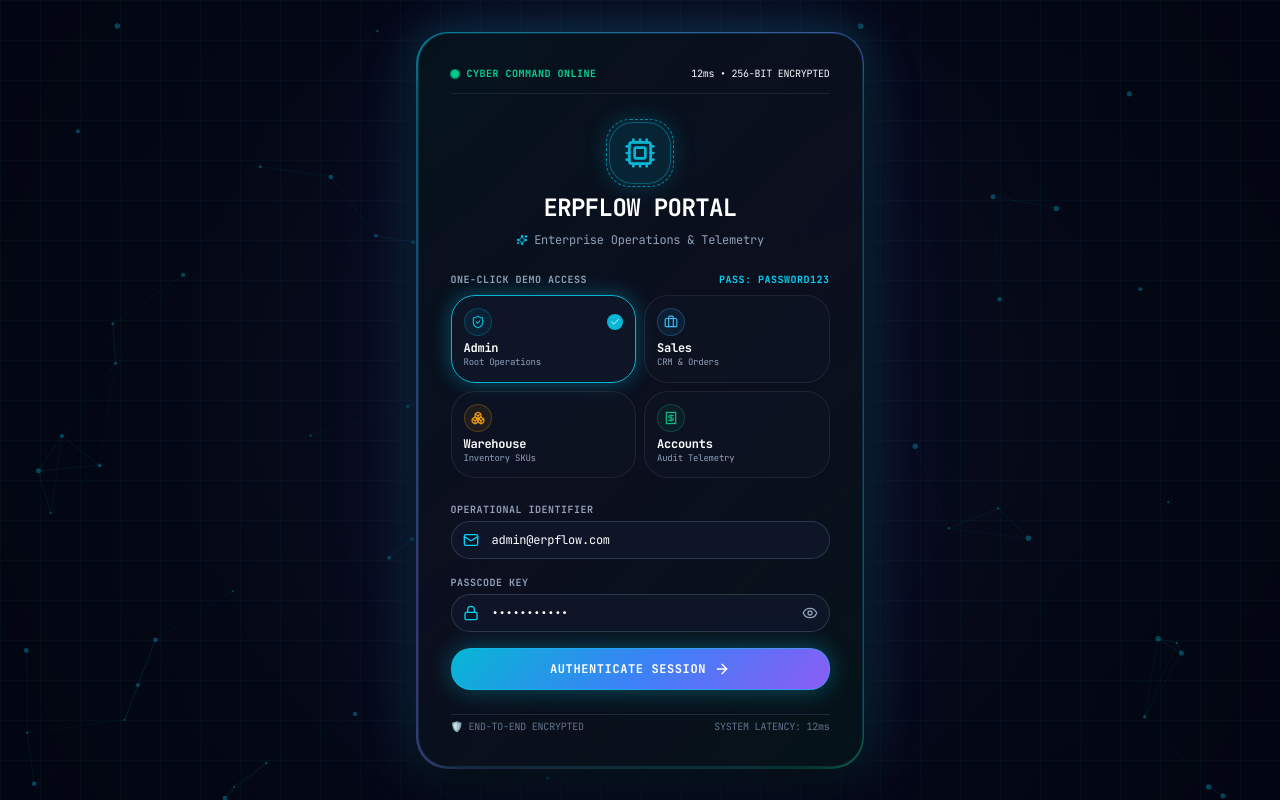
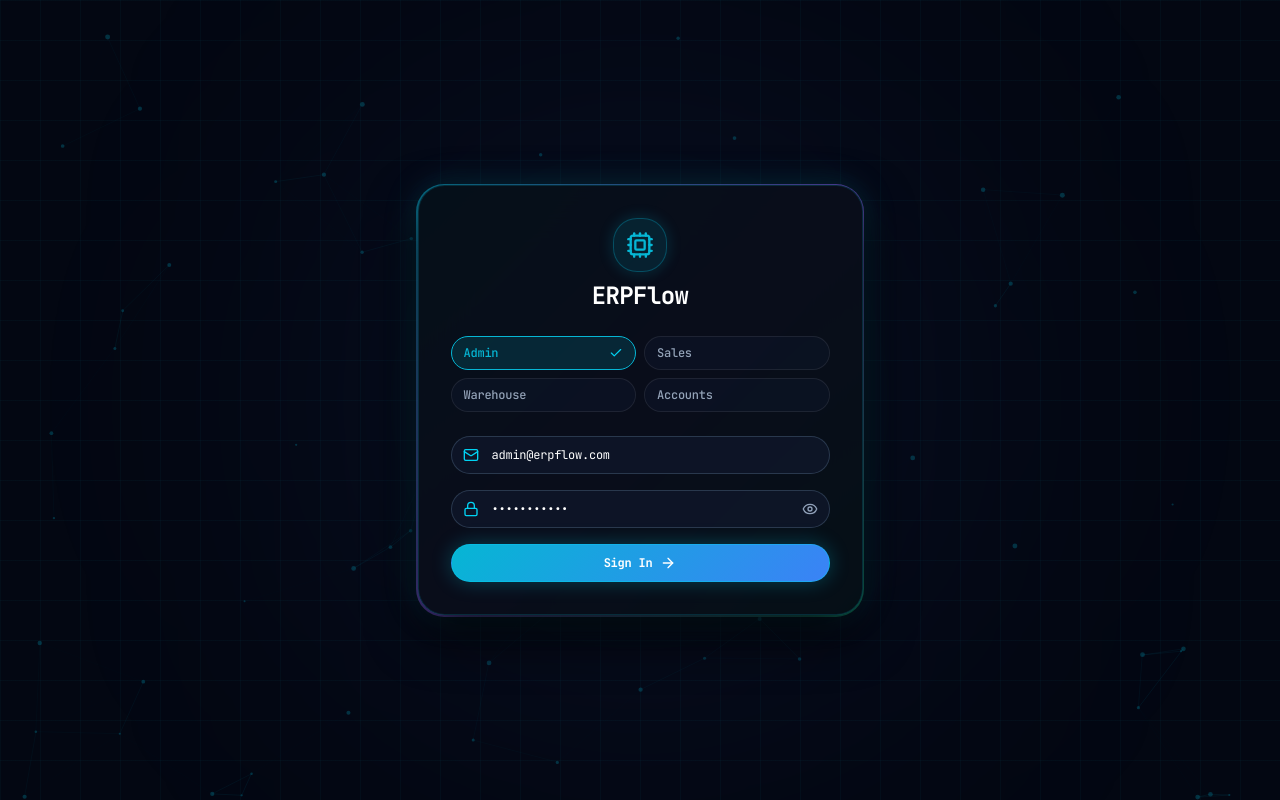
Before and after one commit to Saisradha/FundsERP, a React (Vite) app in the folder frontend/: page / in a window 1280 px wide. Built offline with nearby package versions, Linux system fonts and the light colour scheme.

Commit message:
style: streamline login page UI to clean minimal card

```diff
--- a/frontend/src/pages/LoginPage.tsx
+++ b/frontend/src/pages/LoginPage.tsx
@@ -1,10 +1,8 @@
 import React, { useState, useEffect, useRef } from 'react';
 import { motion } from 'framer-motion';
-import { Lock, Mail, ArrowRight, Cpu, Eye, EyeOff, Check, ShieldCheck, Briefcase, Boxes, Receipt, Sparkles } from 'lucide-react';
+import { Lock, Mail, ArrowRight, Cpu, Eye, EyeOff, Check } from 'lucide-react';
 import { apiRequest } from '../services/api';
 import { useAuthStore } from '../store/useAuthStore';
-import { Button } from '../components/ui/Button';
-import { Input } from '../components/ui/Input';
 import { toast } from '../components/ui/Toast';
 
 interface LoginPageProps {
@@ -12,10 +10,10 @@ interface LoginPageProps {
 }
 
 const rolePresets = [
-  { role: 'Admin', title: 'Root Operations', email: 'admin@erpflow.com', icon: ShieldCheck, color: '#06B6D4', glow: 'rgba(6, 182, 212, 0.4)' },
-  { role: 'Sales', title: 'CRM & Orders', email: 'sales@erpflow.com', icon: Briefcase, color: '#38BDF8', glow: 'rgba(56, 189, 248, 0.4)' },
-  { role: 'Warehouse', title: 'Inventory SKUs', email: 'warehouse@erpflow.com', icon: Boxes, color: '#F59E0B', glow: 'rgba(245, 158, 11, 0.4)' },
-  { role: 'Accounts', title: 'Audit Telemetry', email: 'accounts@erpflow.com', icon: Receipt, color: '#10B981', glow: 'rgba(16, 185, 129, 0.4)' },
+  { role: 'Admin', email: 'admin@erpflow.com' },
+  { role: 'Sales', email: 'sales@erpflow.com' },
+  { role: 'Warehouse', email: 'warehouse@erpflow.com' },
+  { role: 'Accounts', email: 'accounts@erpflow.com' },
 ];
 
 /* Particle Background Canvas */
@@ -40,15 +38,15 @@ const CyberParticleCanvas = () => {
     window.addEventListener('resize', handleResize);
 
     const particles: Array<{ x: number; y: number; vx: number; vy: number; radius: number }> = [];
-    const particleCount = Math.floor(Math.min(width, height) / 11);
+    const particleCount = Math.floor(Math.min(width, height) / 12);
 
     for (let i = 0; i < particleCount; i++) {
       particles.push({
         x: Math.random() * width,
         y: Math.random() * height,
-        vx: (Math.random() - 0.5) * 0.7,
-        vy: (Math.random() - 0.5) * 0.7,
-        radius: Math.random() * 1.8 + 1,
+        vx: (Math.random() - 0.5) * 0.6,
+        vy: (Math.random() - 0.5) * 0.6,
+        radius: Math.random() * 1.5 + 1,
       });
     }
 
@@ -65,7 +63,7 @@ const CyberParticleCanvas = () => {
 
         ctx.beginPath();
         ctx.arc(p1.x, p1.y, p1.radius, 0, Math.PI * 2);
-        ctx.fillStyle = 'rgba(6, 182, 212, 0.5)';
+        ctx.fillStyle = 'rgba(6, 182, 212, 0.4)';
         ctx.fill();
 
         for (let j = i + 1; j < particles.length; j++) {
@@ -74,12 +72,12 @@ const CyberParticleCanvas = () => {
           const dy = p1.y - p2.y;
           const dist = Math.sqrt(dx * dx + dy * dy);
 
-          if (dist < 140) {
+          if (dist < 130) {
             ctx.beginPath();
             ctx.moveTo(p1.x, p1.y);
             ctx.lineTo(p2.x, p2.y);
-            ctx.strokeStyle = `rgba(6, 182, 212, ${0.28 * (1 - dist / 140)})`;
-            ctx.lineWidth = 0.7;
+            ctx.strokeStyle = `rgba(6, 182, 212, ${0.25 * (1 - dist / 130)})`;
+            ctx.lineWidth = 0.6;
             ctx.stroke();
           }
         }
@@ -96,7 +94,7 @@ const CyberParticleCanvas = () => {
     };
   }, []);
 
-  return <canvas ref={canvasRef} className="absolute inset-0 pointer-events-none z-0 opacity-70" />;
+  return <canvas ref={canvasRef} className="absolute inset-0 pointer-events-none z-0 opacity-60" />;
 };
 
 export const LoginPage: React.FC<LoginPageProps> = ({ onSuccess }) => {
@@ -127,7 +125,7 @@ export const LoginPage: React.FC<LoginPageProps> = ({ onSuccess }) => {
       toast.success(`Welcome back, ${res.data.user.name}`);
       onSuccess();
     } catch (err: any) {
-      setError(err.message || 'Invalid authorization credentials');
+      setError(err.message || 'Invalid email or password');
     } finally {
       setLoading(false);
     }
@@ -140,102 +138,66 @@ export const LoginPage: React.FC<LoginPageProps> = ({ onSuccess }) => {
       {/* Cyber Particle Background Canvas */}
       <CyberParticleCanvas />
 
-      {/* Multi-Spectrum Ambient Background Lighting */}
-      <div className="absolute top-1/2 left-1/2 -translate-x-1/2 -translate-y-1/2 w-[750px] h-[750px] rounded-full blur-[200px] pointer-events-none"
-           style={{ background: 'radial-gradient(circle, rgba(6, 182, 212, 0.18) 0%, rgba(139, 92, 246, 0.12) 40%, transparent 75%)' }} />
+      {/* Ambient Radial Background Glow */}
+      <div className="absolute top-1/2 left-1/2 -translate-x-1/2 -translate-y-1/2 w-[600px] h-[600px] rounded-full blur-[160px] pointer-events-none"
+           style={{ background: 'radial-gradient(circle, rgba(6, 182, 212, 0.15) 0%, rgba(139, 92, 246, 0.08) 50%, transparent 80%)' }} />
 
-      {/* Animated Glowing Outer Border Container */}
+      {/* Glowing Outer Border Wrapper */}
       <motion.div
-        initial={{ opacity: 0, y: 24, scale: 0.96 }}
+        initial={{ opacity: 0, y: 20, scale: 0.97 }}
         animate={{ opacity: 1, y: 0, scale: 1 }}
-        transition={{ duration: 0.45, ease: [0.16, 1, 0.3, 1] }}
-        className="w-full max-w-md p-[1.5px] rounded-[32px] relative z-10 shadow-2xl"
+        transition={{ duration: 0.35, ease: [0.16, 1, 0.3, 1] }}
+        className="w-full max-w-sm sm:max-w-md p-[1.5px] rounded-[28px] relative z-10 shadow-2xl"
         style={{
-          background: 'linear-gradient(135deg, rgba(6, 182, 212, 0.8), rgba(139, 92, 246, 0.8) 50%, rgba(16, 185, 129, 0.8))',
-          boxShadow: '0 0 50px rgba(6, 182, 212, 0.25), 0 0 100px rgba(139, 92, 246, 0.15)',
+          background: 'linear-gradient(135deg, rgba(6, 182, 212, 0.6), rgba(139, 92, 246, 0.6) 50%, rgba(16, 185, 129, 0.6))',
+          boxShadow: '0 0 35px rgba(6, 182, 212, 0.15)',
         }}
       >
-        {/* Inner Glassmorphic Card */}
+        {/* Inner Clean Card */}
         <div
-          className="w-full rounded-[30.5px] p-7 sm:p-8 space-y-6 cyber-glass-panel"
-          style={{ backgroundColor: 'rgba(6, 11, 20, 0.94)', backdropFilter: 'blur(30px)' }}
+          className="w-full rounded-[26.5px] p-7 sm:p-8 space-y-6 cyber-glass-panel"
+          style={{ backgroundColor: 'rgba(6, 11, 20, 0.95)', backdropFilter: 'blur(24px)' }}
         >
-          {/* Header Status Bar */}
-          <div className="flex items-center justify-between text-[10px] font-mono border-b pb-3"
-               style={{ borderColor: 'var(--color-border)' }}>
-            <div className="flex items-center gap-2">
-              <span className="w-2 h-2 rounded-full bg-emerald-400 animate-beacon" />
-              <span className="font-bold tracking-wider text-emerald-400">CYBER COMMAND ONLINE</span>
+          {/* Simple Logo & Brand Header */}
+          <div className="text-center space-y-2">
+            <div className="inline-flex p-3 rounded-2xl border"
+                 style={{
+                   backgroundColor: 'rgba(6, 182, 212, 0.12)',
+                   borderColor: 'rgba(6, 182, 212, 0.3)',
+                   color: '#06B6D4',
+                   boxShadow: '0 0 15px rgba(6, 182, 212, 0.2)'
+                 }}>
+              <Cpu className="w-7 h-7" />
             </div>
-            <span className="font-mono text-tertiary">12ms • 256-BIT ENCRYPTED</span>
+            <h1 className="text-2xl font-bold tracking-tight font-mono text-white">
+              ERPFlow
+            </h1>
           </div>
 
-          {/* Brand Core Header */}
-          <div className="text-center space-y-2 pt-1">
-            <div className="relative inline-flex items-center justify-center p-3.5 rounded-2xl border"
-                 style={{
-                   backgroundColor: 'rgba(6, 182, 212, 0.12)',
-                   borderColor: 'rgba(6, 182, 212, 0.4)',
-                   color: '#06B6D4',
-                   boxShadow: '0 0 25px rgba(6, 182, 212, 0.3)'
-                 }}>
-              <Cpu className="w-8 h-8 relative z-10" />
-              {/* Spinning Orbit Ring */}
-              <div className="absolute inset-[-4px] border border-dashed border-cyan-400/60 rounded-2xl animate-spin-slow pointer-events-none" />
-            </div>
-            <h1 className="text-2xl font-bold tracking-tight font-mono uppercase text-white">
-              ERPFLOW PORTAL
-            </h1>
-            <p className="text-xs font-mono text-slate-400 flex items-center justify-center gap-1.5">
-              <Sparkles className="w-3 h-3 text-cyan-400" /> Enterprise Operations & Telemetry
-            </p>
-          </div>
-
-          {/* Interactive Role Micro-Cards Grid */}
-          <div className="space-y-2">
-            <div className="flex justify-between items-center text-[10px] font-mono font-bold uppercase tracking-wider text-slate-400">
-              <span>ONE-CLICK DEMO ACCESS</span>
-              <span className="text-cyan-400">PASS: password123</span>
-            </div>
+          {/* Simple Clean Role Selection Pills */}
           <div className="grid grid-cols-2 gap-2">
             {rolePresets.map((r) => {
-                const Icon = r.icon;
               const isSelected = email === r.email;
               return (
-                  <motion.button
+                <button
                   key={r.role}
                   type="button"
-                    whileHover={{ scale: 1.02 }}
-                    whileTap={{ scale: 0.98 }}
                   onClick={() => handleRolePreset(r.email)}
-                    className="p-3 rounded-2xl border text-left cursor-pointer transition-all relative overflow-hidden"
+                  className="px-3 py-2 rounded-xl border text-xs font-mono font-medium flex items-center justify-between cursor-pointer transition-all"
                   style={{
-                      backgroundColor: isSelected ? 'rgba(15, 23, 42, 0.9)' : 'rgba(15, 23, 42, 0.4)',
-                      borderColor: isSelected ? r.color : 'rgba(255, 255, 255, 0.08)',
-                      boxShadow: isSelected ? `0 0 20px ${r.glow}` : 'none',
+                    backgroundColor: isSelected ? 'rgba(6, 182, 212, 0.15)' : 'rgba(15, 23, 42, 0.5)',
+                    borderColor: isSelected ? '#06B6D4' : 'rgba(255, 255, 255, 0.08)',
+                    color: isSelected ? '#06B6D4' : '#94A3B8',
                   }}
                 >
-                    <div className="flex items-center justify-between mb-1">
-                      <div className="p-1.5 rounded-lg border flex items-center justify-center"
-                           style={{ backgroundColor: `${r.color}15`, borderColor: `${r.color}40`, color: r.color }}>
-                        <Icon className="w-3.5 h-3.5" />
-                      </div>
-                      {isSelected && (
-                        <span className="w-4 h-4 rounded-full flex items-center justify-center text-[9px] text-white"
-                              style={{ backgroundColor: r.color }}>
-                          <Check className="w-2.5 h-2.5" />
-                        </span>
-                      )}
-                    </div>
-                    <div className="font-bold text-xs font-mono text-white">{r.role}</div>
-                    <div className="text-[9px] font-mono text-slate-400 truncate">{r.title}</div>
-                  </motion.button>
+                  <span>{r.role}</span>
+                  {isSelected && <Check className="w-3.5 h-3.5 text-cyan-400" />}
+                </button>
               );
             })}
           </div>
-          </div>
 
-          {/* Login Form */}
+          {/* Clean Login Form */}
           <form onSubmit={handleSubmit} className="space-y-4">
             {error && (
               <div className="p-3 rounded-xl border text-xs font-mono font-medium bg-rose-950/60 border-rose-500/50 text-rose-300">
@@ -243,31 +205,26 @@ export const LoginPage: React.FC<LoginPageProps> = ({ onSuccess }) => {
               </div>
             )}
 
-            <div className="space-y-1">
-              <label className="text-[10px] font-mono font-bold uppercase tracking-wider text-slate-400 block">OPERATIONAL IDENTIFIER</label>
             <div className="relative">
               <input
                 type="email"
                 required
                 value={email}
                 onChange={(e) => setEmail(e.target.value)}
-                  placeholder="operator@erpflow.com"
-                  className="w-full px-3.5 py-2.5 pl-10 rounded-xl bg-slate-900/80 border border-slate-700/80 text-white font-mono text-xs focus:outline-none focus:border-cyan-400 focus:ring-1 focus:ring-cyan-400 transition-all"
+                placeholder="Email address"
+                className="w-full px-3.5 py-2.5 pl-10 rounded-xl bg-slate-900/80 border border-slate-700/80 text-white font-mono text-xs focus:outline-none focus:border-cyan-400 focus:ring-1 focus:ring-cyan-400 transition-all placeholder:text-slate-500"
               />
               <Mail className="w-4 h-4 text-cyan-400 absolute left-3 top-1/2 -translate-y-1/2 pointer-events-none" />
             </div>
-            </div>
 
-            <div className="space-y-1">
-              <label className="text-[10px] font-mono font-bold uppercase tracking-wider text-slate-400 block">PASSCODE KEY</label>
             <div className="relative">
               <input
                 type={showPassword ? 'text' : 'password'}
                 required
                 value={password}
                 onChange={(e) => setPassword(e.target.value)}
-                  placeholder="••••••••"
-                  className="w-full px-3.5 py-2.5 pl-10 pr-10 rounded-xl bg-slate-900/80 border border-slate-700/80 text-white font-mono text-xs focus:outline-none focus:border-cyan-400 focus:ring-1 focus:ring-cyan-400 transition-all"
+                placeholder="Password"
+                className="w-full px-3.5 py-2.5 pl-10 pr-10 rounded-xl bg-slate-900/80 border border-slate-700/80 text-white font-mono text-xs focus:outline-none focus:border-cyan-400 focus:ring-1 focus:ring-cyan-400 transition-all placeholder:text-slate-500"
               />
               <Lock className="w-4 h-4 text-cyan-400 absolute left-3 top-1/2 -translate-y-1/2 pointer-events-none" />
               <button
@@ -279,35 +236,26 @@ export const LoginPage: React.FC<LoginPageProps> = ({ onSuccess }) => {
                 {showPassword ? <EyeOff className="w-4 h-4" /> : <Eye className="w-4 h-4" />}
               </button>
             </div>
-            </div>
 
-            <motion.button
+            <button
               type="submit"
               disabled={loading}
-              whileHover={{ scale: 1.01 }}
-              whileTap={{ scale: 0.99 }}
-              className="w-full py-3 rounded-xl font-mono font-bold text-xs uppercase tracking-wider text-white cursor-pointer transition-all flex items-center justify-center gap-2 border border-cyan-400/40"
+              className="w-full py-2.5 rounded-xl font-mono font-bold text-xs text-white cursor-pointer transition-all flex items-center justify-center gap-2 border border-cyan-400/40 hover:opacity-90"
               style={{
-                background: 'linear-gradient(135deg, #06B6D4 0%, #3B82F6 50%, #8B5CF6 100%)',
-                boxShadow: '0 0 25px rgba(6, 182, 212, 0.4)',
+                background: 'linear-gradient(135deg, #06B6D4 0%, #3B82F6 100%)',
+                boxShadow: '0 0 20px rgba(6, 182, 212, 0.3)',
               }}
             >
               {loading ? (
                 <div className="w-4 h-4 border-2 border-white border-t-transparent rounded-full animate-spin" />
               ) : (
                 <>
-                  <span>AUTHENTICATE SESSION</span>
+                  <span>Sign In</span>
                   <ArrowRight className="w-4 h-4" />
                 </>
               )}
-            </motion.button>
+            </button>
           </form>
-
-          {/* Footer Security Badge */}
-          <div className="text-center text-[10px] font-mono text-slate-500 pt-1 flex items-center justify-between border-t border-slate-800">
-            <span>🛡️ END-TO-END ENCRYPTED</span>
-            <span>SYSTEM LATENCY: 12ms</span>
-          </div>
         </div>
       </motion.div>
     </div>
```
Lines whose indentation alone changed are shown as unchanged.
